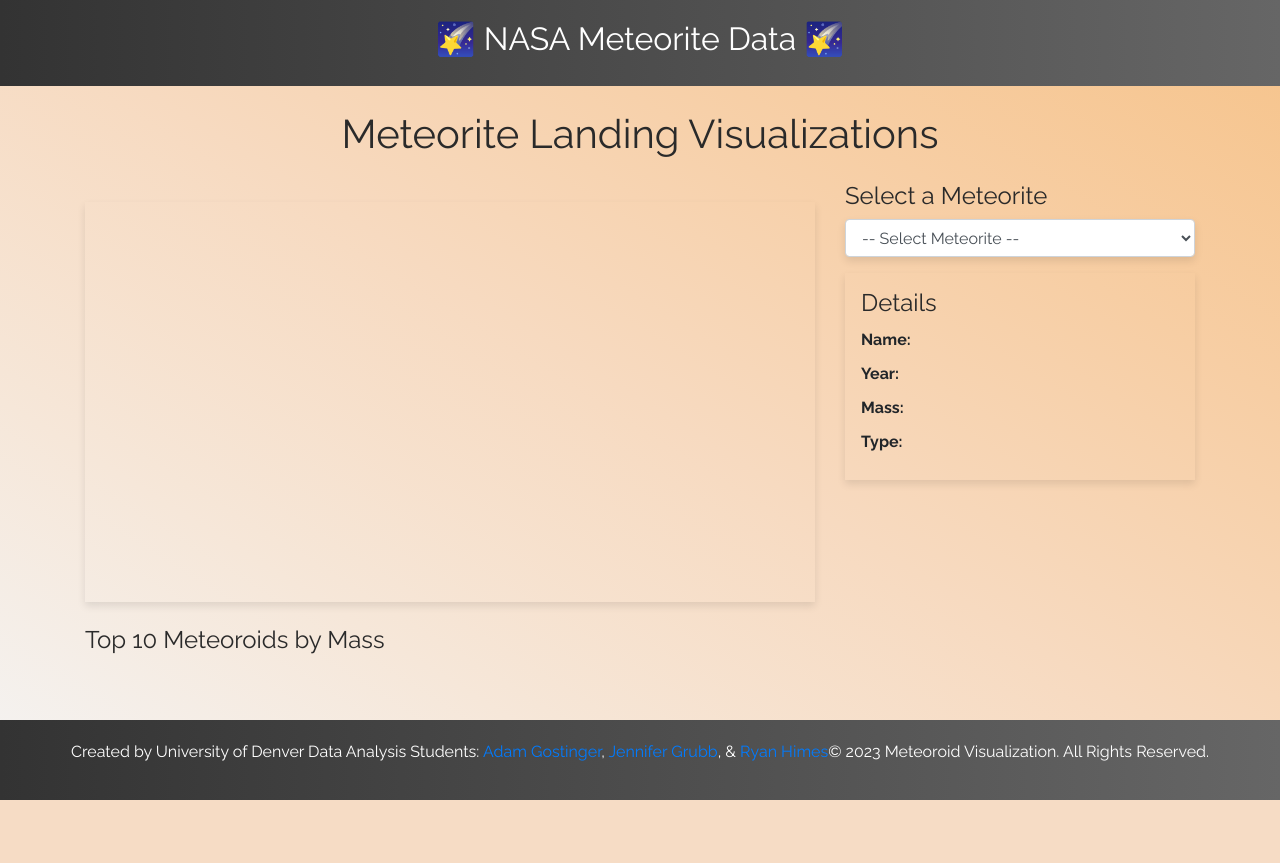
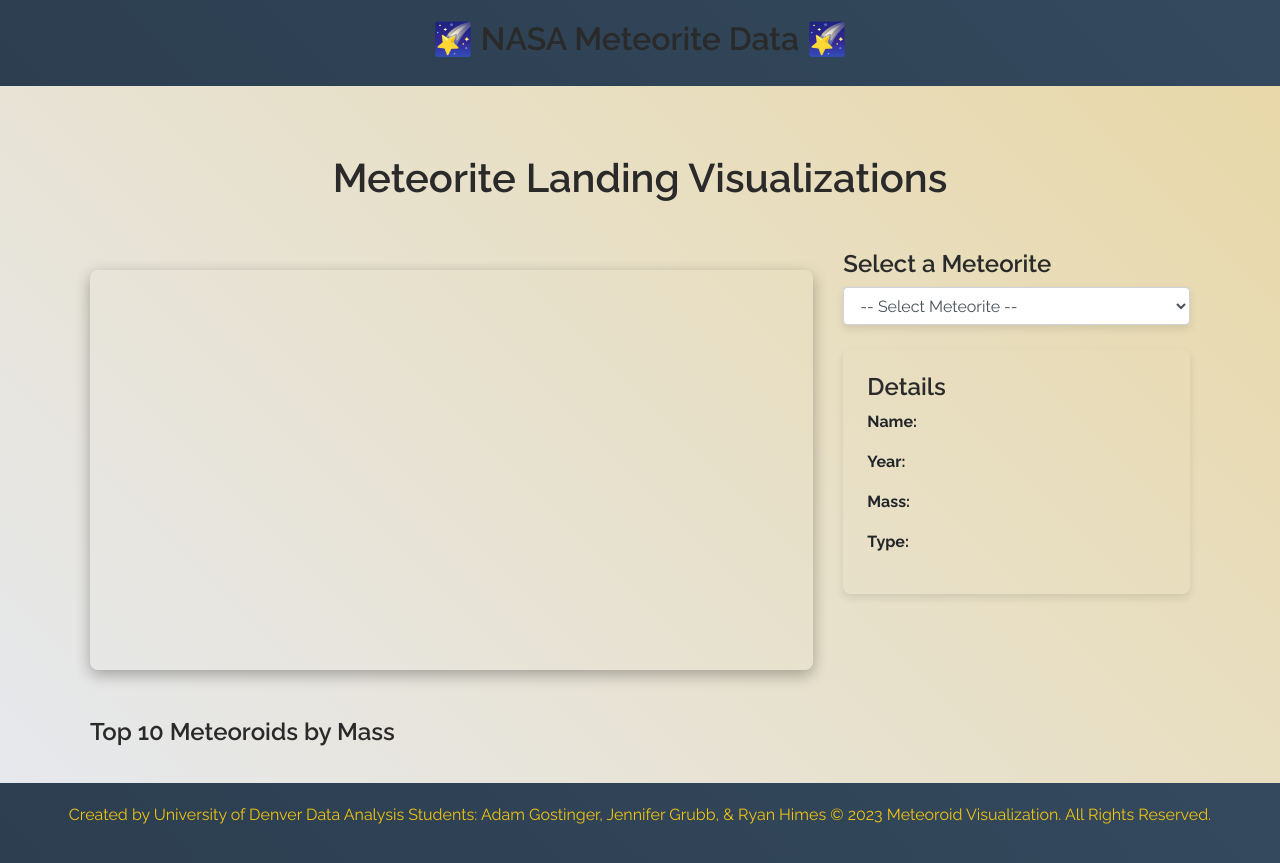
Before and after one commit to agostinger/Project3-Meteorite-Landings, a Flask app: page / in a window 1280 px wide. Before the commit the page ends 800 px from the top, so only its background shows below. Run offline with Flask 3, Linux system fonts and the light colour scheme; some libraries are stand-ins or nearby versions.

Commit message:
RazzelDazzel

```diff
--- a/templates/index.html
+++ b/templates/index.html
@@ -4,58 +4,69 @@
 <head>
     <meta charset="UTF-8">
     <meta name="viewport" content="width=device-width, initial-scale=1.0">
-    <link href="images/favicon.ico" rel="icon" type="image/x-icon">
     <link rel="stylesheet" href="https://maxcdn.bootstrapcdn.com/bootstrap/4.5.2/css/bootstrap.min.css">
     <link href="https://fonts.googleapis.com/css2?family=Raleway:wght@400;600;700&display=swap" rel="stylesheet">
     <link rel="stylesheet" href="https://unpkg.com/leaflet@1.7.1/dist/leaflet.css" />
-    <link rel="stylesheet" href="https://cdnjs.cloudflare.com/ajax/libs/animate.css/4.1.1/animate.min.css"/>
+    <link rel="stylesheet" href="https://cdnjs.cloudflare.com/ajax/libs/animate.css/4.1.1/animate.min.css" />
     <style>
         body {
             font-family: 'Raleway', sans-serif;
-            background-image: linear-gradient(to right top, #f4f4f4, #f6e7d9, #f7dac0, #f7cea4, #f6c38a);
+            background: linear-gradient(45deg, #e6e9f0, #e9d8a6);
             display: flex;
             flex-direction: column;
             min-height: 100vh;
+            overflow-x: hidden;
         }
 
         header, footer {
-            background: linear-gradient(to right, #333, #666);
-            color: #ffffff;
+            background: linear-gradient(45deg, #2c3e50, #34495e);
+            color: #f1c40f;
             padding: 20px 0;
             text-align: center;
         }
 
         #map-container {
             height: 400px;
-            box-shadow: 0 4px 8px rgba(0, 0, 0, 0.1);
+            border-radius: 8px;
+            overflow: hidden;
+            box-shadow: 0 5px 15px rgba(0, 0, 0, 0.3);
             margin-top: 20px;
+            transition: box-shadow 0.3s ease-in-out;
         }
 
-        h1, h4 {
+        #map-container:hover {
+            box-shadow: 0 5px 20px rgba(0, 0, 0, 0.4);
+        }
+
+        h1, h2, h4 {
             color: #2a2a2a;
+            font-weight: 600;
         }
 
         select, #details {
+            border-radius: 8px;
             box-shadow: 0 4px 8px rgba(0, 0, 0, 0.1);
             transition: all 0.3s ease;
+            border: none;
         }
 
-        select:hover, #details:hover {
-            box-shadow: 0 6px 10px rgba(0, 0, 0, 0.15);
-            transform: translateY(-5px);
+        select:focus, #details:focus {
+            outline: none;
         }
 
-        #details p {
-            margin: 10px 0;
+        footer a {
+            transition: color 0.3s ease;
+            color: #f1c40f;
         }
 
         footer a:hover {
-            text-decoration: underline;
-            color: #FFD700;
+            text-decoration: none;
+            color: #f39c12;
         }
 
         main.container {
             flex: 1;
+            padding: 20px;
         }
 
         .animate-fadein {
@@ -79,36 +90,36 @@
         <h2>🌠 NASA Meteorite Data 🌠</h2>
     </header>
 
-    <main class="container mt-4 animate-fadein">
-        <h1 class="text-center">Meteorite Landing Visualizations</h1>
+    <main class="container mt-5 animate-fadein">
+        <h1 class="text-center mb-5">Meteorite Landing Visualizations</h1>
         <section class="row mt-4">
             <article class="col-lg-8">
                 <div id="map-container"></div>
             </article>
             <aside class="col-lg-4">
                 <h4>Select a Meteorite</h4>
-                <select id="meteoroidSelect" class="form-control mb-3">
+                <select id="meteoroidSelect" class="form-control mb-4">
                     <option value="">-- Select Meteorite --</option>
                 </select>
-                    <div id="details" class="p-3">
-                        <h4>Details</h4>
-                        <p><strong>Name: </strong> <span id="name"></span></p>
-                        <p><strong>Year: </strong> <span id="year"></span></p>
-                        <p><strong>Mass: </strong> <span id="mass"></span></p>
-                        <p><strong>Type: </strong> <span id="type"></span></p>
+                <div id="details" class="p-4">
+                    <h4>Details</h4>
+                    <p><strong>Name: </strong> <span id="name"></span></p>
+                    <p><strong>Year: </strong> <span id="year"></span></p>
+                    <p><strong>Mass: </strong> <span id="mass"></span></p>
+                    <p><strong>Type: </strong> <span id="type"></span></p>
                 </div>
             </aside>
         </section>
-        <section class="row mt-4">
+        <section class="row mt-5">
             <article class="col-lg-12">
                 <h4>Top 10 Meteoroids by Mass</h4>
-                <div id="bar"></div>
+                <div id="bar" class="mt-3"></div>
             </article>
         </section>
     </main>
 
     <footer class="animate-fadein">
-        <p>Created by University of Denver Data Analysis Students: <a href="https://github.com/agostinger">Adam Gostinger</a>, <a href="https://github.com/jgurbb38">Jennifer Grubb</a>, & <a href="https://github.com/Ryguy57">Ryan Himes</a>© 2023 Meteoroid Visualization. All Rights Reserved.</p>
+        <p>Created by University of Denver Data Analysis Students: <a href="https://github.com/agostinger">Adam Gostinger</a>, <a href="https://github.com/jgurbb38">Jennifer Grubb</a>, & <a href="https://github.com/Ryguy57">Ryan Himes</a> © 2023 Meteoroid Visualization. All Rights Reserved.</p>
     </footer>
 
     <script src="https://ajax.googleapis.com/ajax/libs/jquery/3.5.1/jquery.min.js"></script>
@@ -117,8 +128,6 @@
     <script src="https://d3js.org/d3.v5.min.js"></script>
     <script src="https://cdn.plot.ly/plotly-latest.min.js"></script>
     <script type="text/javascript" src="static/js/logic.js"></script>
-
-
 </body>
 
 </html>
```
Also changed, not shown: static/css/style.css (+48 -46 lines).
